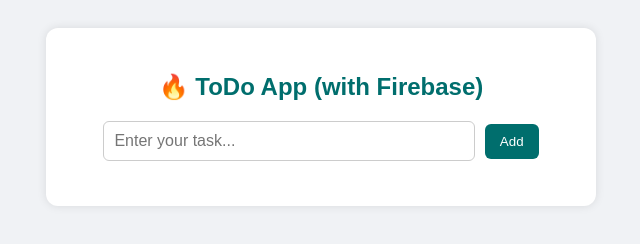
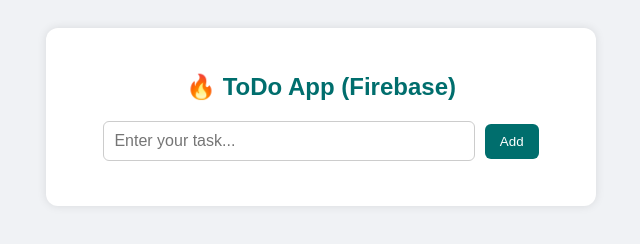
Before and after one commit to muhammadSarfrazqadri/Todo-application, a plain HTML site: page index.html in a window 1280 px wide. Shown: the whole page, without its empty margins (319-959 px from the left). Drawn offline with Linux system fonts and the light colour scheme; no server answers.

Commit message:
Update index.html

```diff
--- a/index.html
+++ b/index.html
@@ -3,7 +3,7 @@
 <head>
   <meta charset="UTF-8" />
   <meta name="viewport" content="width=device-width, initial-scale=1.0"/>
-  <title>ToDo App with Firebase</title>
+  <title>Firebase ToDo App</title>
   <style>
     body {
       font-family: Arial, sans-serif;
@@ -79,7 +79,7 @@
 <body>
 
   <div class="container">
-    <h2>🔥 ToDo App (with Firebase)</h2>
+    <h2>🔥 ToDo App (Firebase)</h2>
     <input type="text" id="todoInput" placeholder="Enter your task..." />
     <button onclick="addTodo()">Add</button>
 
@@ -87,12 +87,14 @@
   </div>
 
   <script type="module">
+    // Firebase imports
     import { initializeApp } from "https://www.gstatic.com/firebasejs/11.10.0/firebase-app.js";
     import {
       getFirestore, collection, addDoc, getDocs,
       doc, deleteDoc, updateDoc
     } from "https://www.gstatic.com/firebasejs/11.10.0/firebase-firestore.js";
 
+    // ✅ Your Firebase config
     const firebaseConfig = {
       apiKey: "AIzaSyCUu02OHJE_tuqgjPmZACwcnpyKcYfbO5o",
       authDomain: "todo-application-2d23a.firebaseapp.com",
@@ -103,13 +105,14 @@
       measurementId: "G-YS4J1DDH6C"
     };
 
-
     const app = initializeApp(firebaseConfig);
     const db = getFirestore(app);
     const todoRef = collection(db, "todos");
 
     const todoInput = document.getElementById("todoInput");
     const todoList = document.getElementById("todoList");
+
+    // Load all todos from Firebase
     async function loadTodos() {
       todoList.innerHTML = "";
       const querySnapshot = await getDocs(todoRef);
```
Lines whose indentation alone changed are shown as unchanged.
